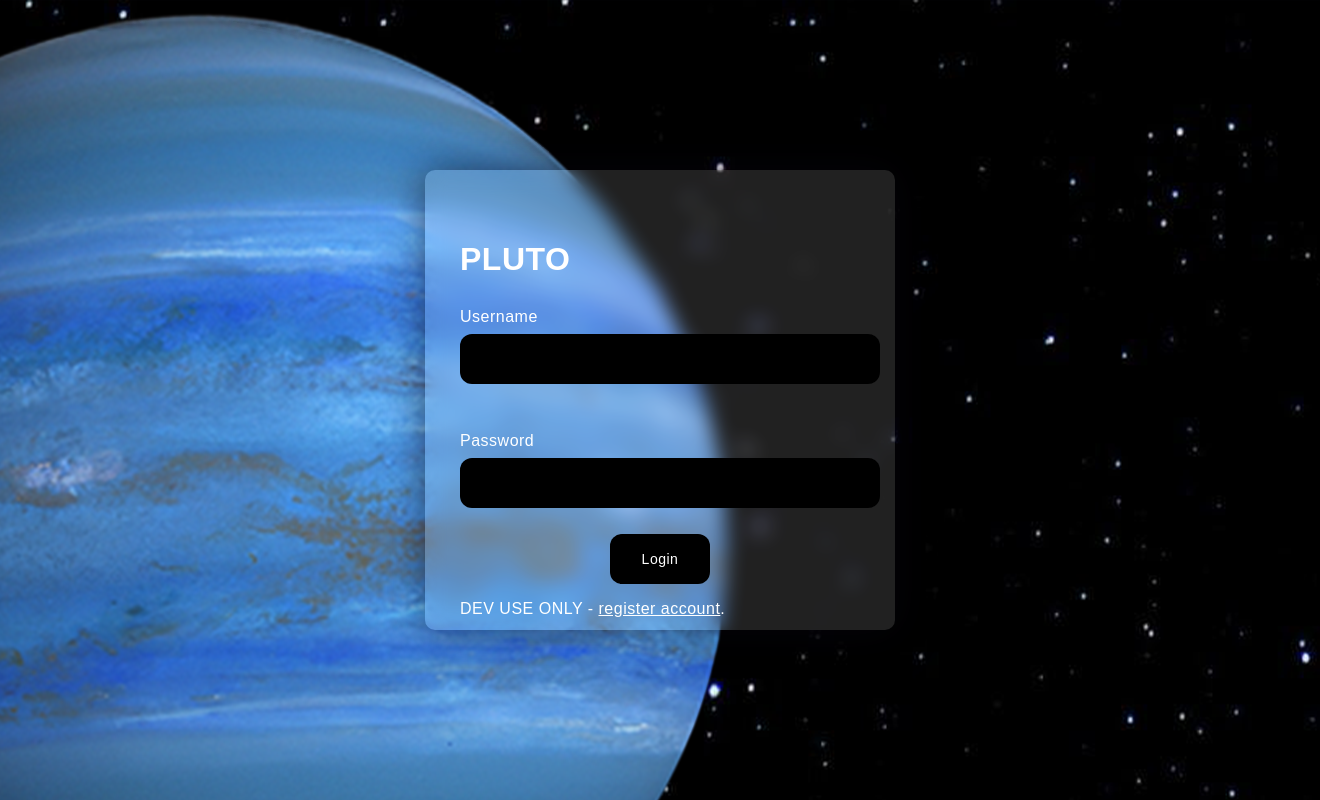
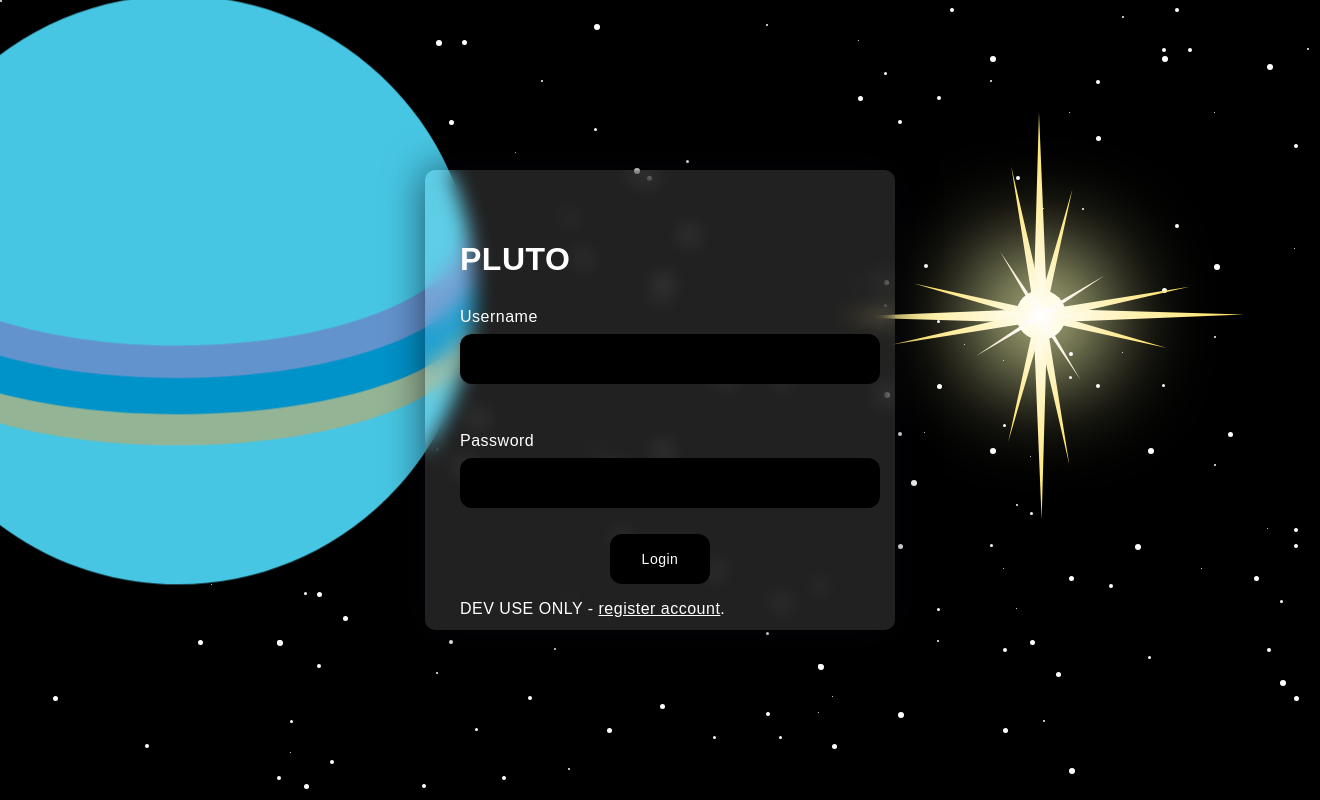
Before and after one commit to Wade-CQU/DevProject, a PHP site: page /login.php in a window 1320 px wide. Run offline with PHP 8.4, Linux system fonts and the light colour scheme.

Commit message:
Login page updated
Login page background updated

```diff
--- a/css/default.css
+++ b/css/default.css
@@ -32,6 +32,7 @@ header{
   align-self: flex-start;
   margin-left: 15px;
   cursor: pointer;
+  padding: 12px 0px;
 }
 .profile-icon{
   width: 30px;
--- a/css/login.css
+++ b/css/login.css
@@ -1,5 +1,62 @@
+@keyframes floatInSpace {
+    0%{
+        transform: translateY(0px);
+    }
+    50%{
+        transform: translateY(-40px);
+    }
+    100%{
+        transform: translateY(0px);
+    }
+}
+@keyframes glowing {
+    0%{
+        box-shadow: 0 0 100px 70px rgb(250, 255, 180);
+    }
+    50%{
+        box-shadow: 0 0 100px rgb(250, 255, 180);
+    }
+    100%{
+        box-shadow: 0 0 100px 70px rgb(250, 255, 180);
+    }
+}
+.floatInSpace{
+    animation: floatInSpace 15s ease 0s infinite;
+}
+.glowing{
+    animation: glowing 10s ease 0s infinite;
+}
 body{
-    background-color: #080710;
+    background-color: black;
+}
+.star{
+    position: absolute;
+    background-color: white;
+    border-radius: 50%;
+}
+.pluto-svg{
+    position: absolute;
+    top: 4%;
+    left: -9%;
+    width: 45%;
+    z-index: 2;
+}
+.shining-star-svg{
+    position: absolute;
+    top: 14%;
+    left: 60%;
+    width: 530px;
+    z-index: 2;
+}
+.glow {
+    position: absolute;
+    background-color: rgb(255, 253, 232);
+    width: 50px;
+    height: 50px;
+    top: 14%;
+    left: 60%;
+    transform: translate(224px, 178px);
+    border-radius: 50%;
 }
 .background{
     width: 430px;
@@ -44,6 +101,7 @@ form{
     backdrop-filter: blur(10px);
     box-shadow: 0 0 40px rgba(8,7,16,0.6);
     padding: 50px 35px;
+    z-index: 5;
 }
 form *{
     font-family: 'Poppins',sans-serif;
--- a/login.php
+++ b/login.php
@@ -95,8 +95,12 @@ if($_SERVER["REQUEST_METHOD"] == "POST"){
   <link rel="stylesheet" href="/devproject/css/login.css">
 </head>
 
-<body style="background-image: url('/devproject/assets/NeptuneBackground.png');">
-
+<body>
+    <div class="backgroundComponents">
+        <img src="assets/Pluto-svg.svg" class="pluto-svg floatInSpace">
+        <img src="assets/ShiningStar.svg" class="shining-star-svg">
+        <div class="glow glowing"></div>
+    </div>
     <?php
         if(!empty($login_err)){
             echo '<div class="alert alert-danger">' . $login_err . '</div>';
@@ -126,7 +130,24 @@ if($_SERVER["REQUEST_METHOD"] == "POST"){
     </div>
         <p>DEV USE ONLY - <a href="php/register.php">register account</a>.</p>
   </form>
-
+    <script>
+        function generateRandom(max) {
+        var num = Math.floor(Math.random() * max);
+        return num;
+    }
+    let nbrOfStars = 250;
+    const container = document.querySelector(".backgroundComponents");
+    for (let i = 0; i < nbrOfStars; i++) {
+        const starDiv = document.createElement("div");
+        let starSize = generateRandom(7) + "px";
+        starDiv.className = "star";
+        starDiv.style.top = generateRandom(100) + "%";
+        starDiv.style.left = generateRandom(100) + "%";
+        starDiv.style.width = starSize;
+        starDiv.style.height = starSize;
+        container.appendChild(starDiv);
+    }
+    </script>
 </body>
 
 </html>
--- a/php/header.php
+++ b/php/header.php
@@ -33,7 +33,7 @@ if($termTaskCount == 0){
 ?>
 <header>
   <a href="/devproject/term.php">
-    <img class="nav-logo" src="/devproject/assets/Logo.svg" alt="Pluto logo" onclick="document.location = '';">
+    <img class="nav-logo" src="/devproject/assets/NU-LOGO.svg" alt="Pluto logo" onclick="document.location = '';">
   </a>
     <div class="term-xp-label">Term XP:</div>
     <div class="term-xp-bar">
```
Also changed, not shown: assets/NU-LOGO.svg (added), assets/Pluto-svg.svg (added), assets/ShiningStar.svg (added).
